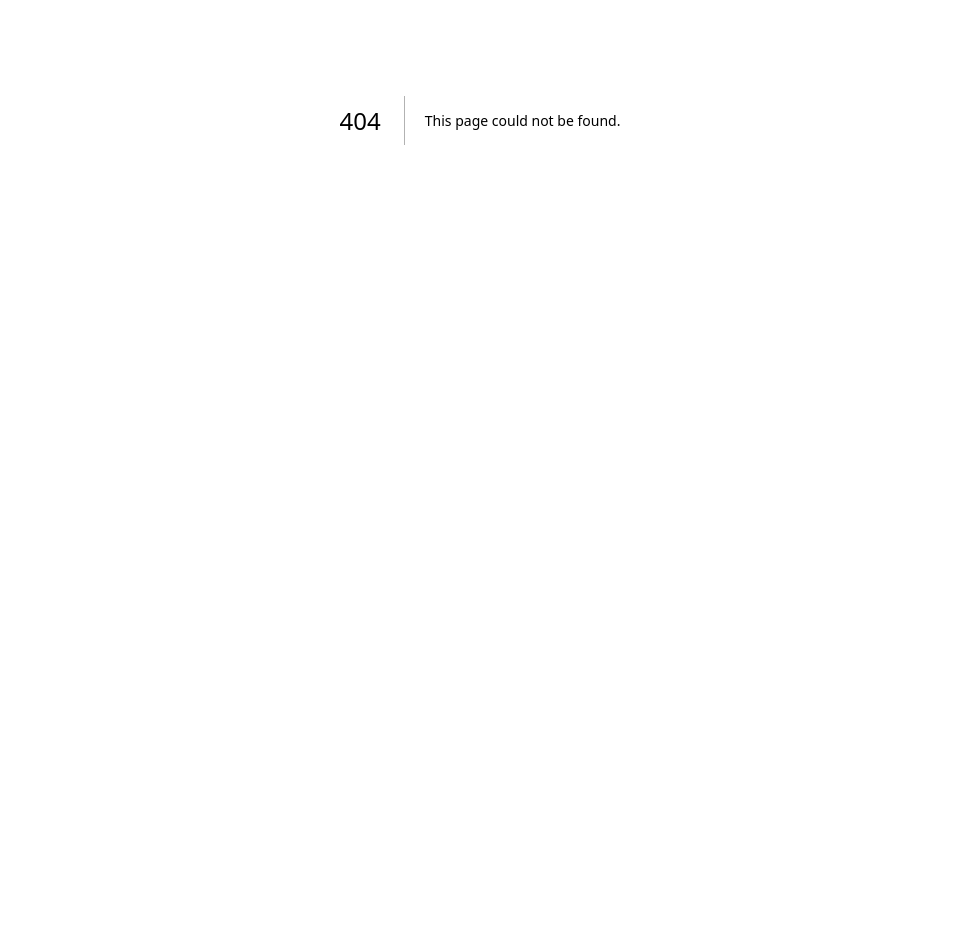
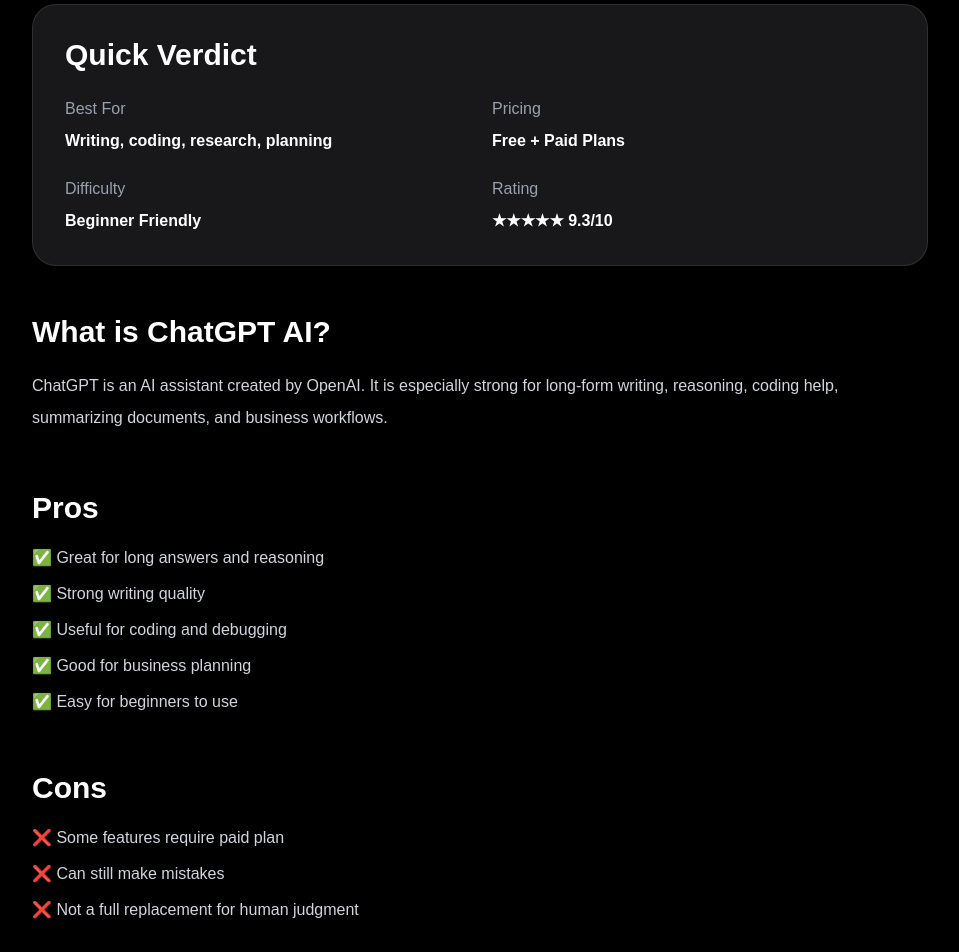
Before and after one commit to kahlok996-boop/smartaistack, a Next.js app: page /chatgpt-review in a window 1280 px wide. Before the commit this address had no page. Shown: the part 280-1232 px from the top of the page, without its empty margins (160-1119 px from the left). Before the commit the page ends 800 px from the top, so only its background shows below. Built offline with nearby package versions, Linux system fonts and the light colour scheme.

Commit message:
update SEO metadata

```diff
--- /dev/null
+++ b/app/chatgpt-review/page.tsx
@@ -0,0 +1,90 @@
+export default function ChatGPTReviewPage() {
+    return (
+      <main className="min-h-screen bg-black text-white px-8 py-16">
+        <div className="max-w-4xl mx-auto">
+          <p className="text-cyan-400 font-semibold mb-4">AI Assistant Tools</p>
+
+          <h1 className="text-5xl md:text-6xl font-bold mb-6">
+            ChatGPT AI Review 2026
+          </h1>
+
+          <p className="text-xl text-gray-300 mb-10">
+            ChatGPT is a powerful AI assistant for writing, coding, research,
+            business planning, and long-form reasoning.
+          </p>
+
+          <div className="bg-zinc-900 border border-white/10 rounded-3xl p-8 mb-12">
+            <h2 className="text-3xl font-bold mb-6">Quick Verdict</h2>
+
+            <div className="grid md:grid-cols-2 gap-6">
+              <div>
+                <p className="text-gray-400 mb-2">Best For</p>
+                <p className="font-semibold">Writing, coding, research, planning</p>
+              </div>
+
+              <div>
+                <p className="text-gray-400 mb-2">Pricing</p>
+                <p className="font-semibold">Free + Paid Plans</p>
+              </div>
+
+              <div>
+                <p className="text-gray-400 mb-2">Difficulty</p>
+                <p className="font-semibold">Beginner Friendly</p>
+              </div>
+
+              <div>
+                <p className="text-gray-400 mb-2">Rating</p>
+                <p className="font-semibold">★★★★★ 9.3/10</p>
+              </div>
+            </div>
+          </div>
+
+          <section className="mb-14">
+            <h2 className="text-3xl font-bold mb-5">What is ChatGPT AI?</h2>
+            <p className="text-gray-300 leading-8">
+              ChatGPT is an AI assistant created by OpenAI. It is especially
+              strong for long-form writing, reasoning, coding help, summarizing
+              documents, and business workflows.
+            </p>
+          </section>
+
+          <section className="mb-14">
+            <h2 className="text-3xl font-bold mb-5">Pros</h2>
+            <ul className="space-y-3 text-gray-300">
+              <li>✅ Great for long answers and reasoning</li>
+              <li>✅ Strong writing quality</li>
+              <li>✅ Useful for coding and debugging</li>
+              <li>✅ Good for business planning</li>
+              <li>✅ Easy for beginners to use</li>
+            </ul>
+          </section>
+
+          <section className="mb-14">
+            <h2 className="text-3xl font-bold mb-5">Cons</h2>
+            <ul className="space-y-3 text-gray-300">
+              <li>❌ Some features require paid plan</li>
+              <li>❌ Can still make mistakes</li>
+              <li>❌ Not a full replacement for human judgment</li>
+            </ul>
+          </section>
+
+          <section className="mb-14">
+            <h2 className="text-3xl font-bold mb-5">Is ChatGPT Worth It?</h2>
+            <p className="text-gray-300 leading-8">
+              Yes. ChatGPT is one of the best AI tools for creators, students,
+              business owners, and developers who need high-quality thinking,
+              writing, and coding support.
+            </p>
+          </section>
+
+          <a
+            href="https://ChatGPT.ai"
+            target="_blank"
+            className="inline-block bg-cyan-400 text-black px-8 py-4 rounded-full font-bold"
+          >
+            Visit ChatGPT Official Website
+          </a>
+        </div>
+      </main>
+    );
+  }
--- /dev/null
+++ b/app/gemini-review/page.tsx
@@ -0,0 +1,90 @@
+export default function GeminiReviewPage() {
+    return (
+      <main className="min-h-screen bg-black text-white px-8 py-16">
+        <div className="max-w-4xl mx-auto">
+          <p className="text-cyan-400 font-semibold mb-4">AI Assistant Tools</p>
+
+          <h1 className="text-5xl md:text-6xl font-bold mb-6">
+            Gemini AI Review 2026
+          </h1>
+
+          <p className="text-xl text-gray-300 mb-10">
+            Gemini is a powerful AI assistant for writing, coding, research,
+            business planning, and long-form reasoning.
+          </p>
+
+          <div className="bg-zinc-900 border border-white/10 rounded-3xl p-8 mb-12">
+            <h2 className="text-3xl font-bold mb-6">Quick Verdict</h2>
+
+            <div className="grid md:grid-cols-2 gap-6">
+              <div>
+                <p className="text-gray-400 mb-2">Best For</p>
+                <p className="font-semibold">Writing, coding, research, planning</p>
+              </div>
+
+              <div>
+                <p className="text-gray-400 mb-2">Pricing</p>
+                <p className="font-semibold">Free + Paid Plans</p>
+              </div>
+
+              <div>
+                <p className="text-gray-400 mb-2">Difficulty</p>
+                <p className="font-semibold">Beginner Friendly</p>
+              </div>
+
+              <div>
+                <p className="text-gray-400 mb-2">Rating</p>
+                <p className="font-semibold">★★★★★ 9.3/10</p>
+              </div>
+            </div>
+          </div>
+
+          <section className="mb-14">
+            <h2 className="text-3xl font-bold mb-5">What is Gemini AI?</h2>
+            <p className="text-gray-300 leading-8">
+              Gemini is an AI assistant created by Google. It is especially
+              strong for long-form writing, reasoning, coding help, summarizing
+              documents, and business workflows.
+            </p>
+          </section>
+
+          <section className="mb-14">
+            <h2 className="text-3xl font-bold mb-5">Pros</h2>
+            <ul className="space-y-3 text-gray-300">
+              <li>✅ Great for long answers and reasoning</li>
+              <li>✅ Strong writing quality</li>
+              <li>✅ Useful for coding and debugging</li>
+              <li>✅ Good for business planning</li>
+              <li>✅ Easy for beginners to use</li>
+            </ul>
+          </section>
+
+          <section className="mb-14">
+            <h2 className="text-3xl font-bold mb-5">Cons</h2>
+            <ul className="space-y-3 text-gray-300">
+              <li>❌ Some features require paid plan</li>
+              <li>❌ Can still make mistakes</li>
+              <li>❌ Not a full replacement for human judgment</li>
+            </ul>
+          </section>
+
+          <section className="mb-14">
+            <h2 className="text-3xl font-bold mb-5">Is Gemini Worth It?</h2>
+            <p className="text-gray-300 leading-8">
+              Yes. Gemini is one of the best AI tools for creators, students,
+              business owners, and developers who need high-quality thinking,
+              writing, and coding support.
+            </p>
+          </section>
+
+          <a
+            href="https://Gemini.ai"
+            target="_blank"
+            className="inline-block bg-cyan-400 text-black px-8 py-4 rounded-full font-bold"
+          >
+            Visit Gemini Official Website
+          </a>
+        </div>
+      </main>
+    );
+  }
--- a/app/layout.tsx
+++ b/app/layout.tsx
@@ -12,9 +12,10 @@
   subsets: ["latin"],
 });
 
-export const metadata: Metadata = {
-  title: "Create Next App",
-  description: "Generated by create next app",
+export const metadata = {
+  title: "SmartAIStack - Best AI Tools for Coding, Business and Website Building",
+  description:
+    "Discover and compare the best AI tools for coding, website building, business automation, productivity, and AI-powered workflows.",
 };
 
 export default function RootLayout({
--- a/app/page.tsx
+++ b/app/page.tsx
@@ -20,6 +20,7 @@
   "Cursor",
   "Claude",
   "ChatGPT",
+  "Gemini",
   "Framer",
   "Lovable",
   "Replit",
@@ -96,6 +97,10 @@
                 ? "/cursor-review"
                 : tool === "Claude"
                 ? "/claude-review"
+                : tool === "ChatGPT"
+                ? "/chatgpt-review"
+                : tool === "Gemini"
+                ? "/gemini-review"
                 : "#"
             }
               key={tool}
```
